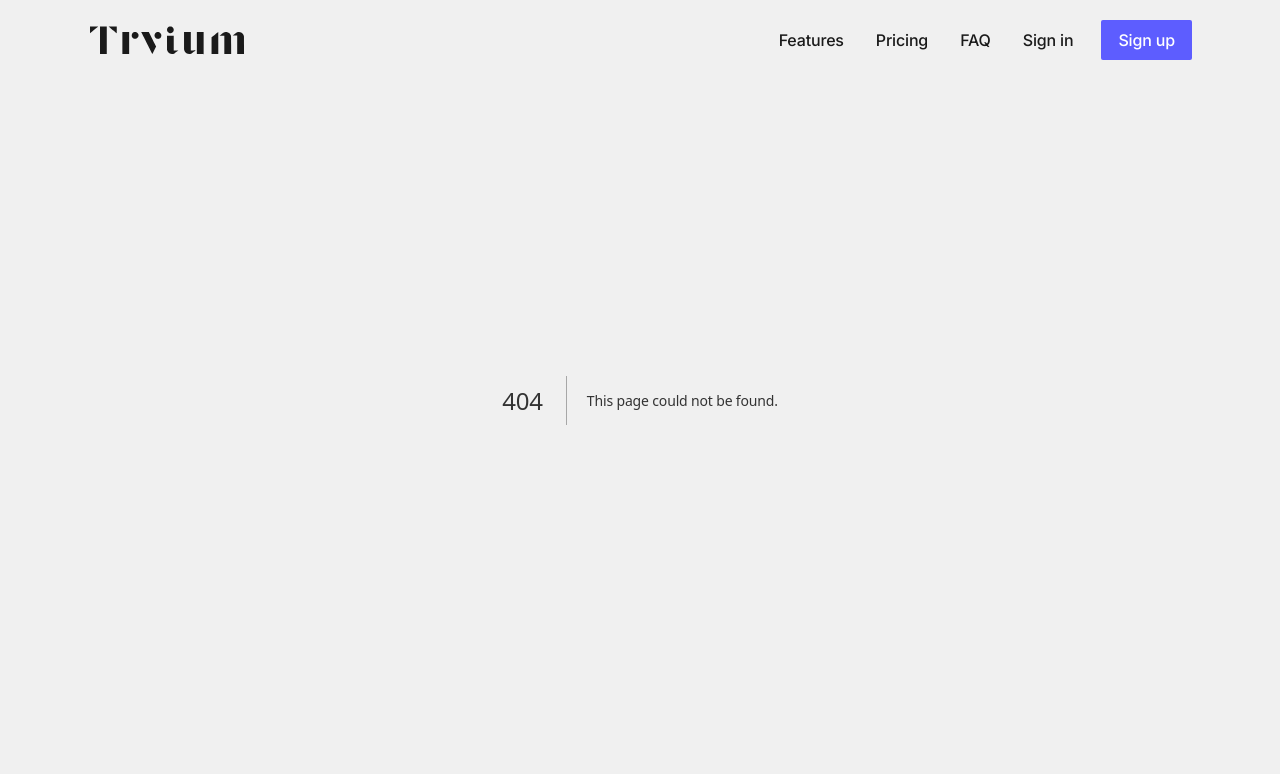
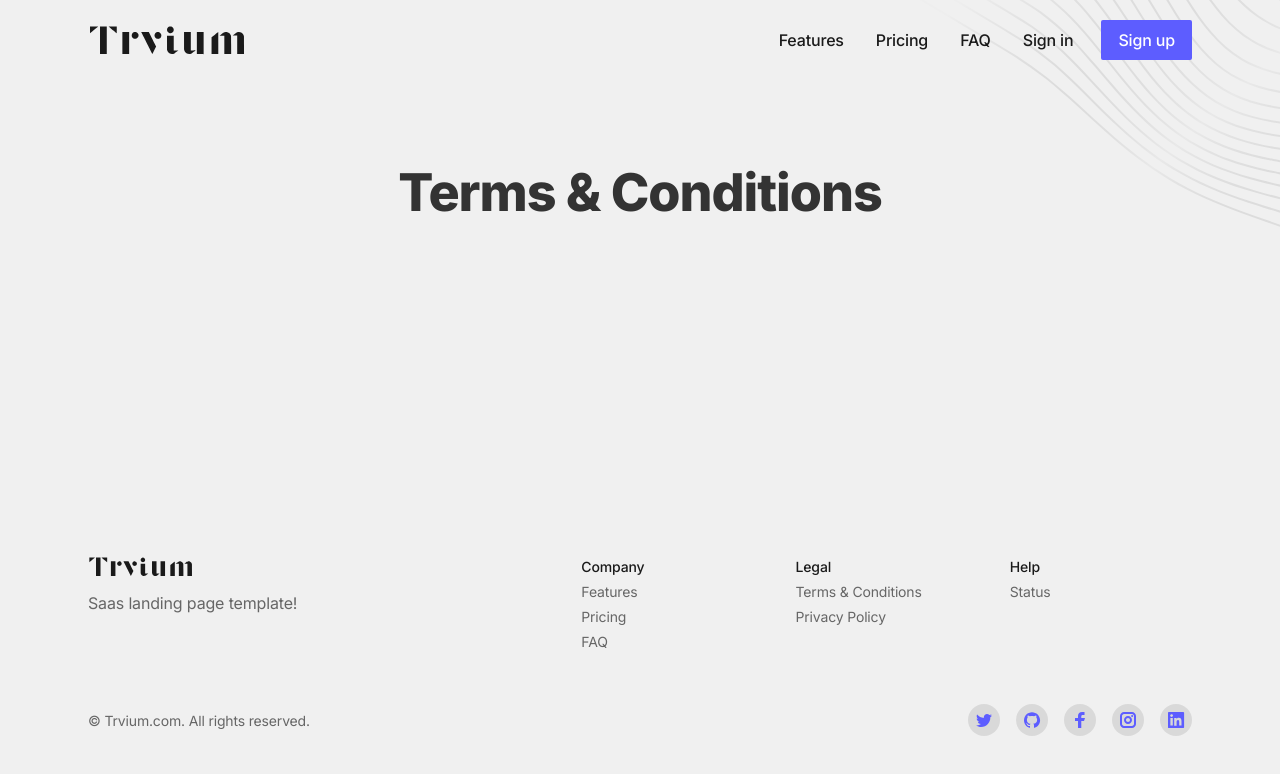
Before and after one commit to trvium/landing-page, a Next.js app: page /terms-conditions in a window 1280 px wide. Before the commit this address had no page. Shown: the top 774 px of the page. Built offline with nearby package versions, Linux system fonts and the light colour scheme.

Commit message:
feat: legal pages created

```diff
--- a/app/(default)/page.tsx
+++ b/app/(default)/page.tsx
@@ -1,6 +1,6 @@
 export const metadata = {
   title: 'Trvium',
-  description: 'Securely pay with cryptocurrency - Fast and Easy!',
+  description: 'Saas landing page template!',
 }
 
 import Hero from '@/components/hero'
--- /dev/null
+++ b/app/(legal)/layout.tsx
@@ -0,0 +1,22 @@
+import PageIllustration from '@/components/page-illustration'
+import Footer from '@/components/ui/footer'
+
+export default function LegalLayout({
+  children,
+}: {
+  children: React.ReactNode
+}) {
+  return (
+    <>
+      <main className="grow">
+
+        <PageIllustration />
+
+        {children}
+
+      </main>
+
+      <Footer />
+    </>
+  )
+}
--- /dev/null
+++ b/app/(legal)/privacy-policy/page.tsx
@@ -0,0 +1,23 @@
+export const metadata = {
+  title: 'Privacy Policy - Trvium',
+  description: 'Privacy Policy',
+}
+
+export default function SignIn() {
+  return (
+    <section className="relative">
+      <div className="max-w-6xl mx-auto px-4 sm:px-6">
+        <div className="pt-32 pb-12 md:pt-40 md:pb-20">
+
+          {/* Page header */}
+          <div className="max-w-3xl mx-auto text-center pb-12 md:pb-20">
+            <h1 className="h1">Privacy Policy</h1>
+          </div>
+
+          {/* Body */}
+
+        </div>
+      </div>
+    </section>
+  )
+}
--- /dev/null
+++ b/app/(legal)/terms-conditions/page.tsx
@@ -0,0 +1,23 @@
+export const metadata = {
+  title: 'Terms & Conditions - Trvium',
+  description: 'Terms & Conditions',
+}
+
+export default function SignIn() {
+  return (
+    <section className="relative">
+      <div className="max-w-6xl mx-auto px-4 sm:px-6">
+        <div className="pt-32 pb-12 md:pt-40 md:pb-20">
+
+          {/* Page header */}
+          <div className="max-w-3xl mx-auto text-center pb-12 md:pb-20">
+            <h1 className="h1">Terms & Conditions</h1>
+          </div>
+
+          {/* Body */}
+
+        </div>
+      </div>
+    </section>
+  )
+}
--- a/components/hero.tsx
+++ b/components/hero.tsx
@@ -26,14 +26,14 @@ export default function Hero() {
 
           {/* Section header */}
           <div className="max-w-3xl mx-auto pb-12 md:pb-16 w-full md:w-2/5">
-            <h1 className="h1 mb-4" data-aos="fade-up">Simplify your crypto transactions.</h1>
-            <p className="text-xl text-[#666666] mb-8" data-aos="fade-up" data-aos-delay="200">Transform your cryptocurrency transactions with our reliable app. Easily manage your digital coins with security, taking advantage of the simplicity of our platform.</p>
+            <h1 className="h1 mb-4" data-aos="fade-up">Saas landing page template.</h1>
+            <p className="text-xl text-[#666666] mb-8" data-aos="fade-up" data-aos-delay="200">Duis aute irure dolor in reprehenderit in voluptate velit esse cillum dolore eu fugiat nulla pariatur. Excepteur sint occaecat cupidatat.</p>
             <div className="max-w-xs mx-auto sm:max-w-none sm:flex sm:justify-center">
               <div data-aos="fade-up" data-aos-delay="400">
-                <a className="btn text-white bg-[#5D5DFF] hover:bg-[#38379C] w-full mb-4 sm:w-auto sm:mb-0 ml-3 px-3 py-2 flex items-center rounded-md" href="#0">Get started</a>
+                <a className="btn text-white bg-[#5D5DFF] hover:bg-[#38379C] w-full mb-4 sm:w-auto sm:mb-0 ml-3 px-3 py-2 flex items-center rounded-md" href="/signup">Get started</a>
               </div>
               <div data-aos="fade-up" data-aos-delay="600">
-                <a className="btn text-white bg-[#666666] hover:bg-[#333333] w-full sm:w-auto sm:ml-4 ml-3 px-3 py-2 flex items-center rounded-md" href="#0">Documentation</a>
+                <a className="btn text-white bg-[#666666] hover:bg-[#333333] w-full sm:w-auto sm:ml-4 ml-3 px-3 py-2 flex items-center rounded-md" href="https://github.com/trvium" target="_blank">Documentation</a>
               </div>
             </div>
           </div>
--- a/components/ui/footer.tsx
+++ b/components/ui/footer.tsx
@@ -62,7 +62,7 @@ export default function Footer() {
                   </svg>
                 </Link>
               </div>
-              <div className="text-[#666666]">Securely pay with cryptocurrency - Fast and Easy!</div>
+              <div className="text-[#666666]">Saas landing page template!</div>
             </div>
 
             {/* 2nd, 3rd and 4th blocks */}
@@ -89,10 +89,10 @@ export default function Footer() {
                 <h6 className="text-[#1A1A1A] font-medium mb-1">Legal</h6>
                 <ul>
                   <li className="mb-1">
-                    <Link href="/" className="text-[#666666] hover:text-[#D9D9D9] transition duration-150 ease-in-out">Terms & Conditions</Link>
+                    <Link href="/terms-conditions" className="text-[#666666] hover:text-[#D9D9D9] transition duration-150 ease-in-out">Terms & Conditions</Link>
                   </li>
                   <li className="mb-1">
-                    <Link href="/" className="text-[#666666] hover:text-[#D9D9D9] transition duration-150 ease-in-out">Privacy Policy</Link>
+                    <Link href="/privacy-policy" className="text-[#666666] hover:text-[#D9D9D9] transition duration-150 ease-in-out">Privacy Policy</Link>
                   </li>
                 </ul>
               </div>
```
Also changed, not shown: 1 other file (tests, documents, lock files or other folders).
